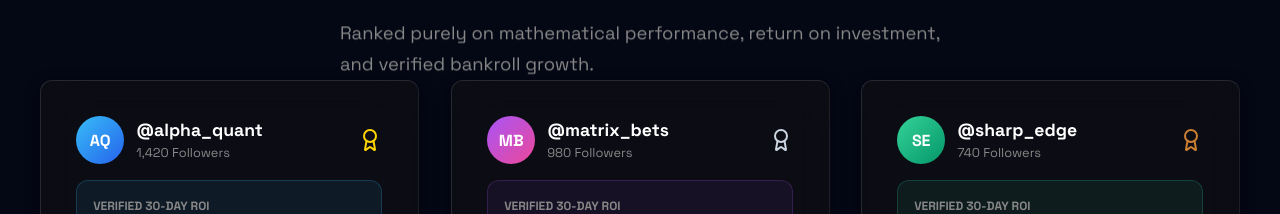
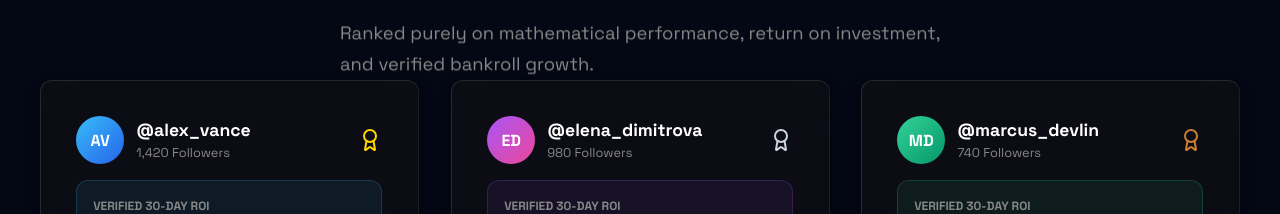
Before and after one commit to tsvetkov10/QuantStake, a React (Vite) app: page / in a window 1280 px wide. Shown: the part 2776-2990 px from the top of the page. Built offline with nearby package versions, Linux system fonts and the light colour scheme; a web font is replaced by a local one.

Commit message:
Update top analyst handles with real person usernames (@alex_vance, @elena_dimitrova, @marcus_devlin)

```diff
--- a/src/pages/Landing.jsx
+++ b/src/pages/Landing.jsx
@@ -338,9 +338,9 @@ export default function Landing() {
             <div className="glass-card reveal-on-scroll delay-100" onMouseMove={handleMouseMove} onMouseLeave={handleMouseLeave} style={{ padding: '2.2rem', transition: 'all 0.5s ease' }}>
               <div className="flex justify-between items-center mb-4">
                 <div className="flex items-center gap-3">
-                  <div style={{ width: '48px', height: '48px', borderRadius: '50%', background: 'linear-gradient(135deg, #38bdf8, #2563eb)', display: 'flex', alignItems: 'center', justifyContent: 'center', fontWeight: 800, color: '#fff' }}>AQ</div>
+                  <div style={{ width: '48px', height: '48px', borderRadius: '50%', background: 'linear-gradient(135deg, #38bdf8, #2563eb)', display: 'flex', alignItems: 'center', justifyContent: 'center', fontWeight: 800, color: '#fff' }}>AV</div>
                   <div>
-                    <h4 style={{ fontSize: '1.1rem', fontWeight: 700, margin: 0, color: '#ffffff' }}>@alpha_quant</h4>
+                    <h4 style={{ fontSize: '1.1rem', fontWeight: 700, margin: 0, color: '#ffffff' }}>@alex_vance</h4>
                     <span className="text-secondary" style={{ fontSize: '0.8rem' }}>1,420 Followers</span>
                   </div>
                 </div>
@@ -360,9 +360,9 @@ export default function Landing() {
             <div className="glass-card reveal-on-scroll delay-200" onMouseMove={handleMouseMove} onMouseLeave={handleMouseLeave} style={{ padding: '2.2rem', transition: 'all 0.5s ease' }}>
               <div className="flex justify-between items-center mb-4">
                 <div className="flex items-center gap-3">
-                  <div style={{ width: '48px', height: '48px', borderRadius: '50%', background: 'linear-gradient(135deg, #a855f7, #ec4899)', display: 'flex', alignItems: 'center', justifyContent: 'center', fontWeight: 800, color: '#fff' }}>MB</div>
+                  <div style={{ width: '48px', height: '48px', borderRadius: '50%', background: 'linear-gradient(135deg, #a855f7, #ec4899)', display: 'flex', alignItems: 'center', justifyContent: 'center', fontWeight: 800, color: '#fff' }}>ED</div>
                   <div>
-                    <h4 style={{ fontSize: '1.1rem', fontWeight: 700, margin: 0, color: '#ffffff' }}>@matrix_bets</h4>
+                    <h4 style={{ fontSize: '1.1rem', fontWeight: 700, margin: 0, color: '#ffffff' }}>@elena_dimitrova</h4>
                     <span className="text-secondary" style={{ fontSize: '0.8rem' }}>980 Followers</span>
                   </div>
                 </div>
@@ -382,9 +382,9 @@ export default function Landing() {
             <div className="glass-card reveal-on-scroll delay-300" onMouseMove={handleMouseMove} onMouseLeave={handleMouseLeave} style={{ padding: '2.2rem', transition: 'all 0.5s ease' }}>
               <div className="flex justify-between items-center mb-4">
                 <div className="flex items-center gap-3">
-                  <div style={{ width: '48px', height: '48px', borderRadius: '50%', background: 'linear-gradient(135deg, #34d399, #059669)', display: 'flex', alignItems: 'center', justifyContent: 'center', fontWeight: 800, color: '#fff' }}>SE</div>
+                  <div style={{ width: '48px', height: '48px', borderRadius: '50%', background: 'linear-gradient(135deg, #34d399, #059669)', display: 'flex', alignItems: 'center', justifyContent: 'center', fontWeight: 800, color: '#fff' }}>MD</div>
                   <div>
-                    <h4 style={{ fontSize: '1.1rem', fontWeight: 700, margin: 0, color: '#ffffff' }}>@sharp_edge</h4>
+                    <h4 style={{ fontSize: '1.1rem', fontWeight: 700, margin: 0, color: '#ffffff' }}>@marcus_devlin</h4>
                     <span className="text-secondary" style={{ fontSize: '0.8rem' }}>740 Followers</span>
                   </div>
                 </div>
```
